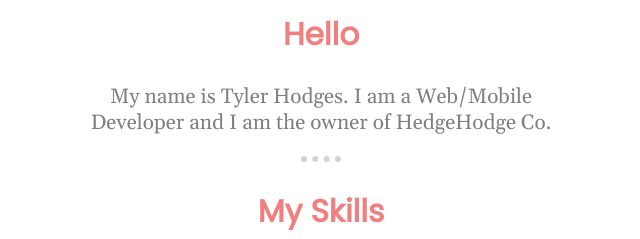
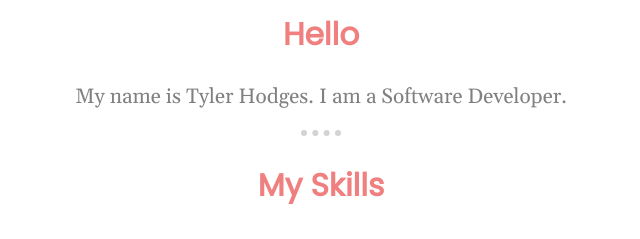
Before and after one commit to HedgeHodge/Portfolio-Website, a plain HTML site: page index.html in a window 1280 px wide. Shown: the part 1384-1623 px from the top of the page, without its empty margins (319-959 px from the left). Drawn offline with nearby package versions, Linux system fonts and the light colour scheme.

Commit message:
Update index.html

```diff
--- a/index.html
+++ b/index.html
@@ -21,7 +21,7 @@
     <div class="profile">
       <img src="https://image.flaticon.com/icons/svg/149/149452.svg" alt="flat avatar profile picture" height="150px">
       <h2>Hello</h2>
-      <p>My name is Tyler Hodges. I am a Web/Mobile Developer and I am the owner of HedgeHodge Co.</p>
+      <p>My name is Tyler Hodges. I am a Software Developer.</p>
     </div>
     <hr>
     <div class="skills">
```
